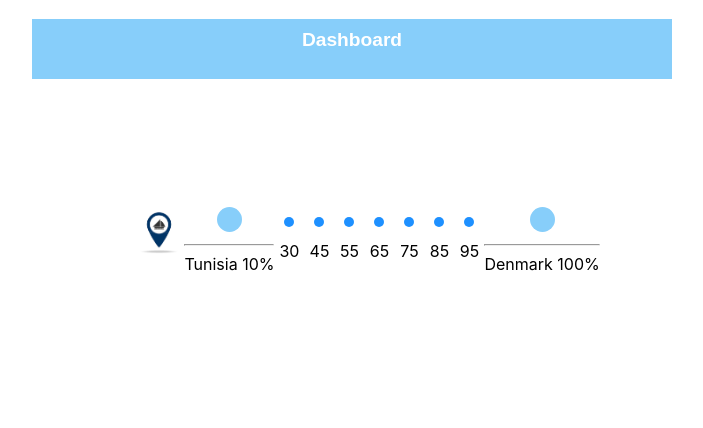
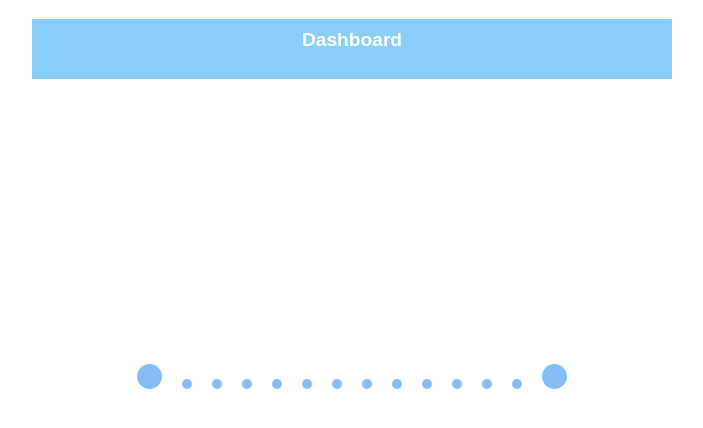
Before and after one commit to mariem460/Voyage-Progress, a React (Create React App) app: page / in a window 1280 px wide. Shown: the top 428 px of the page, without its empty margins (288-991 px from the left). Built offline with nearby package versions, Linux system fonts and the light colour scheme.

Commit message:
add functionality to progress bar

```diff
--- a/package.json
+++ b/package.json
@@ -38,5 +38,8 @@
       "last 1 firefox version",
       "last 1 safari version"
     ]
+  },
+  "devDependencies": {
+    "typescript": "^4.9.3"
   }
 }
--- a/src/App.js
+++ b/src/App.js
@@ -1,14 +1,11 @@
 import './App.css';
-import Dotts from './components/dottsProgress';
-
-
+import VoyageProgress from './components/voyageProgress';
+console.log("test")
 function App() {
   return (
     <div className="App">
       <p>Dashboard</p>
-      <Dotts></Dotts>
-
-
+      <VoyageProgress></VoyageProgress>
     </div>
   );
 }
--- /dev/null
+++ b/src/components/dot.js
@@ -0,0 +1,28 @@
+import '../styles/dot.css'
+
+function Dot({isExtremity, pin}) {
+   const extremityDot = () => {
+    if(isExtremity){
+        return <div className="extremity_dot">
+        </div>
+
+        }else{
+            return <div className="dot"></div>
+
+        }
+
+   }
+    return (
+        <div className="progress_bar">
+            {extremityDot()}
+
+        </div>
+
+
+    )
+
+
+
+}
+
+export default Dot;
--- a/src/components/dottsProgress.js
+++ /dev/null
@@ -1,96 +0,0 @@
-import styled from '@emotion/styled'
-import '../styles/progress.css'
-import pin from './pin.png'
-
-function Dotts () {
-    const portDetails = [
-        {isExtremity: true,
-        portOfLoading: "Tunisia",
-        portOfDischarge: "Denmark",
-        departureTime: "July 07, 2020 12:10:10",
-        arrivalTime:"July 25, 2020 23:15:20",
-        progress: 10
-
-    },
-        {
-        isExtremity: false,
-        progress: 20
-    }
-    ,
-        {
-        isExtremity: false,
-        progress: 25
-    }
-    ,
-    {
-        isExtremity: false,
-        progress: 30
-    },
-    {
-        isExtremity: false,
-        progress: 35
-    },
-    {
-        isExtremity: false,
-        progress: 40
-    },
-    {
-        isExtremity: false,
-        progress: 45
-    },
-    {
-        isExtremity: false,
-        progress: 50
-    },
-
-    {
-        isExtremity: true,
-        portOfLoading: "Denmark",
-        portOfDischarge: "Denmark",
-        arrivalTime:"July 25, 2020 23:15:20",
-        progress: 100
-    }
-    ]
-
-const ExtremityDot = styled.div`
-height: 25px;
-width: 25px;
-background-color:#87CEFA;
-border-radius: 50%;
-display: inline-block;
-margin-bottom:40px:
-padding: 20px
-
-  }
-`
-const Dot = styled.div`
-height: 10px;
-width: 10px;
-background-color:#1E90FF;
-border-radius: 50%;
-display: inline-block;
-margin: 10px;
-  }
-`
-const Img = styled.img`
-height: 50px;
-width:50px;
-`
-const progress = portDetails.map((port, index) =>
-
- <div>
-    {port.isExtremity ? <div> <ExtremityDot></ExtremityDot> <hr></hr>{port.portOfLoading} {port.progress}%</div>: <Dot></Dot>}
-    {!port.isExtremity ? <div>{ portDetails[index -1].progress + port.progress }</div> : null}
-
-</div>
-)
-
-return (
-    <div className='progress'>
-        <Img src={pin} alt="pin_image"/>
-        {progress}
-    </div>
-)
-
-}
-export default Dotts
--- a/src/components/voyageProgress.js
+++ b/src/components/voyageProgress.js
@@ -1,13 +1,43 @@
+import pin from './pin.png'
+import Dot from './dot'
+import '../styles/voyageProgress.css'
+
+function voyageProgress ({portOfLoading, portOfDischarge, departureTime, arrivalTime}) {
+    console.log(portOfLoading)
+    const dotsCount = 14;
+    const arrayOfDots = [...Array(dotsCount).keys()];
+    const allDotsDetails = arrayOfDots
+        .map(i => {
+            const currentTime = Date.now;
+            const percentage = (arrivalTime - departureTime)- currentTime/100;
+            let color = "#85bef7";
+            if (percentage[i] <= percentage[i+1]) {
+                <img src = {pin} alt = "pin_image"/>
+                color = "#85bef7";
+            }
+            let dotDetails = { isExtremity: false, color};
+            if (i === 0 || i === dotsCount - 1) {
+                dotDetails = {
+                    ...dotDetails,
+                    isExtremity: true,
+                    portName: i === 0 ? portOfLoading  : portOfDischarge
+                }
+                console.log(dotDetails)
+            }
+            return dotDetails;
+        });
 
 
-function voyageProgress () {
-
+    let dots = allDotsDetails
+        .map((dotDetails, index) =>
+        <Dot isExtremity = {dotDetails.isExtremity}  key={index}></Dot>
+        )
     return (
         <div>
-            <div></div>
+            {dots}
         </div>
-      )
 
 
+        )
 }
 export default voyageProgress;
--- /dev/null
+++ b/src/styles/dot.css
@@ -0,0 +1,21 @@
+
+.extremity_dot {
+    height: 25px;
+    width: 25px;
+    background-color:#85bef7;
+    border-radius: 50%;
+    display: inline-block;
+    margin: 10px;
+}
+.dot {
+    height: 10px;
+    width: 10px;
+    background-color:#85bef7;
+    border-radius: 50%;
+    display: inline-block;
+    margin: 10px;
+}
+.progress_bar{
+    margin-top: 20%;
+    display: inline-block;
+}
--- a/src/styles/progress.css
+++ /dev/null
@@ -1,7 +0,0 @@
-.progress{
-    display: flex;
-    flex-direction: row;
-    margin-left: 33%;
-    margin-top: 10%;
-
-}
--- /dev/null
+++ b/src/styles/voyageProgress.css
@@ -0,0 +1,4 @@
+img{
+    height: 50px;
+    width:50px;
+}
```
Also changed, not shown: src/components/portDetails.js (added, +20 -0 lines), 1 other file (tests, documents, lock files or other folders).
